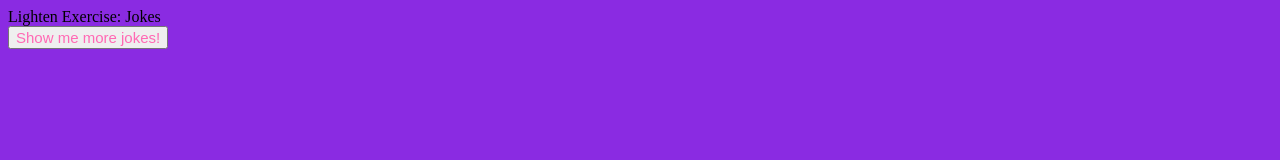
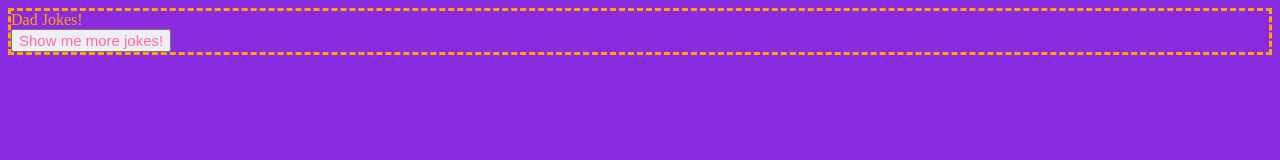
Before and after one commit to hspradlin8/random-Joke-generator-with-API, a plain HTML site: page index.html in a window 1280 px wide. Drawn offline with Linux system fonts and the light colour scheme.

Commit message:
css stuff

```diff
--- a/css/main.css
+++ b/css/main.css
@@ -4,4 +4,6 @@
 }
 body {
     background-color: blueviolet;
+    border: dashed;
+    color: orange;
 }
--- a/index.html
+++ b/index.html
@@ -8,7 +8,7 @@
     <title>Jokes</title>
 </head>
 <body>
-    <header>Lighten Exercise: Jokes</header>
+    <header>Dad Jokes!</header>
     <div id="dadJokes">
 
     </div>
```
